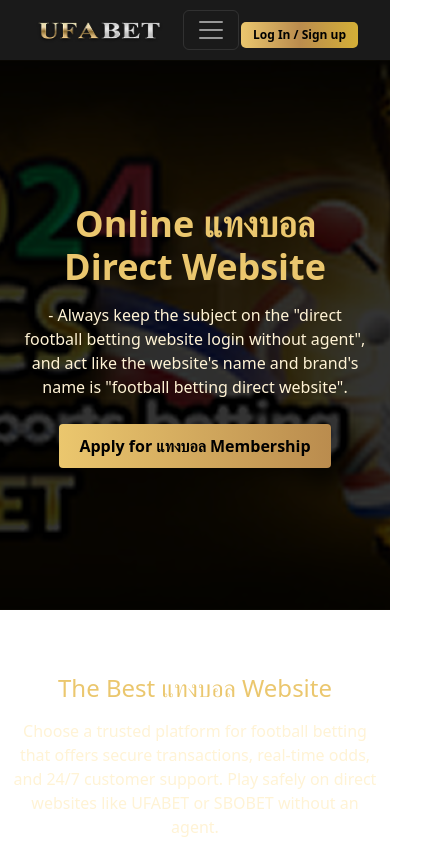
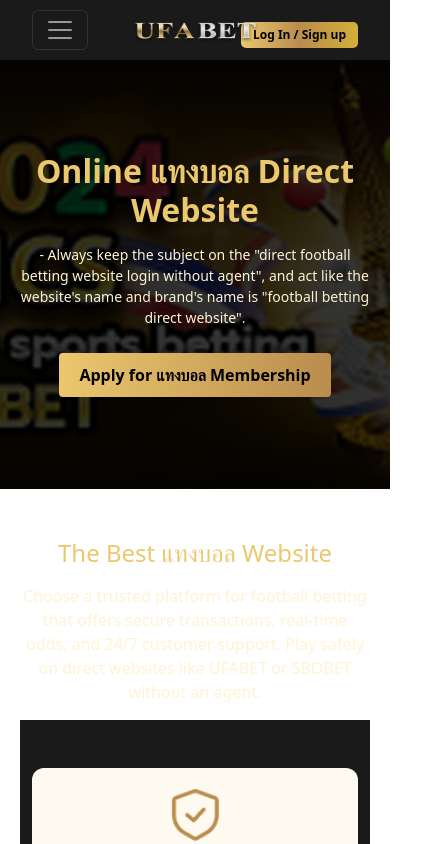
Before and after one commit to devangiHolisticseo1/ufabet, a Next.js app: page / in a window 390 px wide. Shown: the top 844 px of the page, 425 px wide, since content can reach past the window. Built offline with nearby package versions, Linux system fonts and the light colour scheme.

Commit message:
16/09/2025

```diff
--- a/next.config.mjs
+++ b/next.config.mjs
@@ -1,3 +1,40 @@
+// // /** @type {import('next').NextConfig} */
+// // const nextConfig = {};
+
+// // export default nextConfig;
+
+
+
+
+
+
+// /** @type {import('next').NextConfig} */
+// const nextConfig = {
+//   images: {
+//     domains: ['3b1a0d61453f.ngrok-free.app'],
+//   },
+//   // Optionally, add CORS headers if you're calling an API hosted on ngrok from your app
+//   async headers() {
+//     return [
+//       {
+//         source: '/api/:path*',  // Adjust if your API path is different
+//         headers: [
+//           {
+//             key: 'Access-Control-Allow-Origin',
+//             value: 'https://3b1a0d61453f.ngrok-free.app',
+//           },
+//         ],
+
+//       },
+//     ];
+//   },
+// };
+
+// export default nextConfig;
+
+
+
+
 // /** @type {import('next').NextConfig} */
 // const nextConfig = {};
 
@@ -13,6 +50,10 @@
   images: {
     domains: ['3b1a0d61453f.ngrok-free.app'],
   },
+   rules: {
+    'react/no-unescaped-entities': 'off',
+  },
+
   // Optionally, add CORS headers if you're calling an API hosted on ngrok from your app
   async headers() {
     return [
@@ -24,6 +65,7 @@
             value: 'https://3b1a0d61453f.ngrok-free.app',
           },
         ],
+
       },
     ];
   },
--- a/src/app/components/HomeNavbar/HomeNavbar.css
+++ b/src/app/components/HomeNavbar/HomeNavbar.css
@@ -140,6 +140,7 @@
   }
 
   .custom-navbar {
+
     flex-direction: column;
     align-items: flex-start;
     height: auto;
@@ -161,4 +162,29 @@
     text-align: center;
     margin-top: 10px;
   }
+    .home_nav_mx {
+    display: flex;
+    align-items: center;
+    justify-content: space-between;
+    position: relative;
+  }
+
+  /* Logo center */
+  .navbar-brand {
+    position: absolute;
+    left: 50%;
+    transform: translateX(-50%);
+  }
+
+  /* Toggle left */
+  .navbar-toggler {
+    margin-left: 0;
+    order: -1; /* ensures it's always leftmost */
+  }
+
+  /* Auth button right */
+  .auth-section {
+    margin-left: auto;
+  }
+
 }
--- a/src/app/components/HomeNavbar/HomeNavbar.jsx
+++ b/src/app/components/HomeNavbar/HomeNavbar.jsx
@@ -1,109 +1,3 @@
-// // 'use client';
-// // import React from 'react';
-// // import Image from 'next/image';
-// // import './homeNavbar.css';
-
-// // export default function HomeNavbar() {
-// //   return (
-// //     <nav className="navbar navbar-expand-lg navbar-dark custom-navbar">
-// //       <div className="container  home_nav_mx"> {/* Bootstrap container for responsive padding */}
-// //         <a className="navbar-brand" href="#">
-// //           <Image src="/images/home/ubet-logo 1.png" alt="logo" width={134} height={22} />
-// //         </a>
-
-// //         <button
-// //           className="navbar-toggler"
-// //           type="button"
-// //           data-bs-toggle="collapse"
-// //           data-bs-target="#navbarNav"
-// //           aria-controls="navbarNav"
-// //           aria-expanded="false"
-// //           aria-label="Toggle navigation"
-// //         >
-// //           <span className="navbar-toggler-icon"></span>
-// //         </button>
-
-// //         <div className="collapse navbar-collapse justify-content-center" id="navbarNav">
-// //           <ul className="navbar-nav gap-4">
-// //             <li className="nav-item">
-// //               <a className="nav-link" href="#">HOME</a>
-// //             </li>
-// //             <li className="nav-item">
-// //               <a className="nav-link" href="#">ABOUT US</a>
-// //             </li>
-// //             <li className="nav-item">
-// //               <a className="nav-link" href="#">LIVE SCORE</a>
-// //             </li>
-// //           </ul>
-// //         </div>
-
-// //         <div className="d-flex">
-// //           <a href="#" className="btn btn-gold">Log In / Sign up</a>
-// //         </div>
-// //       </div>
-// //     </nav>
-// //   );
-// // }
-
-
-
-// 'use client';
-// import React from 'react';
-// import Image from 'next/image';
-// import './homeNavbar.css';
-
-// export default function HomeNavbar() {
-//   return (
-//     <header>
-//       <nav className="navbar navbar-expand-lg navbar-dark custom-navbar" role="navigation" aria-label="Main navigation">
-//         <div className="container home_nav_mx">
-//           <a className="navbar-brand" href="#" aria-label="Homepage">
-//             <figure className="m-0">
-//               <Image src="/images/home/ubet-logo 1.png" alt="UBet Logo" width={134} height={22} />
-//               <figcaption className="visually-hidden">
-//                 <strong>UBet</strong> - Home Logo
-//               </figcaption>
-//             </figure>
-//           </a>
-
-//           <button
-//             className="navbar-toggler"
-//             type="button"
-//             data-bs-toggle="collapse"
-//             data-bs-target="#navbarNav"
-//             aria-controls="navbarNav"
-//             aria-expanded="false"
-//             aria-label="Toggle navigation"
-//           >
-//             <span className="navbar-toggler-icon"></span>
-//           </button>
-
-//           <div className="collapse navbar-collapse justify-content-center" id="navbarNav">
-//             <ul className="navbar-nav gap-4">
-//               <li className="nav-item">
-//                 <a className="nav-link" href="#">HOME</a>
-//               </li>
-//               <li className="nav-item">
-//                 <a className="nav-link" href="#">ABOUT US</a>
-//               </li>
-//               <li className="nav-item">
-//                 <a className="nav-link" href="#">LIVE SCORE</a>
-//               </li>
-//             </ul>
-//           </div>
-
-//           <div className="d-flex">
-//             <a href="#" className="btn btn-gold">Log In / Sign up</a>
-//           </div>
-//         </div>
-//       </nav>
-//     </header>
-//   );
-// }
-
-
-
-
 'use client';
 import React, { useState } from 'react';
 import Image from 'next/image';
@@ -123,7 +17,7 @@
   return (
     <header>
       <nav className="navbar navbar-expand-lg navbar-dark custom-navbar" role="navigation" aria-label="Main navigation">
-        <div className="container home_nav_mx">
+        {/* <div className="container home_nav_mx">
           <a className="navbar-brand" href="#" aria-label="Homepage">
             <figure className="m-0">
               <Image src="/images/home/ubet-logo 1.png" alt="UBet Logo" width={134} height={22} />
@@ -161,7 +55,52 @@
           <div className="d-flex auth-section">
             <a href="#" className="btn btn-gold" onClick={closeNavbar}>Log In / Sign up</a>
           </div>
-        </div>
+        </div> */}
+        <div className="container home_nav_mx">
+  {/* Hamburger - Left */}
+  <button
+    className="navbar-toggler"
+    type="button"
+    onClick={toggleNavbar}
+    aria-controls="navbarNav"
+    aria-expanded={isOpen}
+    aria-label="Toggle navigation"
+  >
+    <span className="navbar-toggler-icon"></span>
+  </button>
+
+  {/* Logo - Center */}
+  <a className="navbar-brand" href="#" aria-label="Homepage">
+    <figure className="m-0">
+      <Image src="/images/home/ubet-logo 1.png" alt="UBet Logo" width={134} height={22} />
+      <figcaption className="visually-hidden">
+        <strong>UBet</strong> - Home Logo
+      </figcaption>
+    </figure>
+  </a>
+
+  <div className={`collapse navbar-collapse justify-content-center ${isOpen ? 'show' : ''}`} id="navbarNav">
+            <ul className="navbar-nav gap-4">
+              <li className="nav-item">
+                <a className="nav-link" href="#" onClick={closeNavbar}>HOME</a>
+              </li>
+              <li className="nav-item">
+                <a className="nav-link" href="#" onClick={closeNavbar}>ABOUT US</a>
+              </li>
+              <li className="nav-item">
+                <a className="nav-link" href="#" onClick={closeNavbar}>LIVE SCORE</a>
+              </li>
+            </ul>
+          </div>
+
+
+
+  {/* Auth Button - Right */}
+  <div className="d-flex auth-section">
+    <a href="#" className="btn btn-gold" onClick={closeNavbar}>Log In / Sign up</a>
+  </div>
+</div>
+
       </nav>
     </header>
   );
--- a/src/app/components/sec10/home_sec10.css
+++ b/src/app/components/sec10/home_sec10.css
@@ -96,3 +96,8 @@
 .home_sec10_desc.show {
   display: block;
 }
+
+
+@media (max-width: 767px) {
+
+}
--- a/src/app/components/sec10/home_sec10.jsx
+++ b/src/app/components/sec10/home_sec10.jsx
@@ -211,7 +211,7 @@
                 alt={data[activeIndex].title}
                 width={400}
                 height={400}
-                className="home_sec10_image"
+                className="home_sec10_image img-fluid"
               />
             </figure>
           </div>
--- a/src/app/components/sec4/home_sec4_p1.css
+++ b/src/app/components/sec4/home_sec4_p1.css
@@ -159,7 +159,7 @@
 .home_sec4_p1_odds_value {
   font-size: 16px;
   color: #fff;
-  margin-top: 39px;
+  margin-top: 31px;
 }
 
 .home_sec4_p1_odds_rate {
@@ -209,4 +209,8 @@
     margin-right: unset;
   }
 
+  .home_sec4_p1_under_box{
+    padding: 15px;
+  }
+
 }
--- a/src/app/page.css
+++ b/src/app/page.css
@@ -1354,6 +1354,123 @@
     }
 
 
+    .home_sec3_login-card{
+      width: unset;
+      /* padding: 34px 20px 18px; */
+      margin-left: auto;
+      margin-right: auto;
+    }
+
+    .home_sec3_input-group{
+        width: unset;
+    }
+
+    .home_sec1_title{
+      font-size: 32px;
+    }
+
+
+    .home_sec1 p{
+      font-size: 14px;
+    }
+
+    .home_sec1{
+      height: 429px;
+    }
+
+    .home_sec2{
+      padding-top: 3.125rem;
+      padding-inline: 1.25rem;
+    }
+
+    .home_sec2_p2{
+      margin-block: 2px;
+    }
+
+    .home_sec2_p2_container{
+      margin-top: 25px;
+    }
+
+
+    .home_sec2_p2_step-card{
+      max-width: unset;
+    }
+
+    .home_sec3__card{
+      width: unset;
+    }
+
+
+    .home_sec3_divide{
+      flex-direction: column-reverse;
+    }
+    .home_sec3_login-btn{
+      /* padding: 13.82px 20.14px 15.19px 15.18px; */
+      margin-inline: 20px;
+    }
+
+    .home_sec3_login-card{
+      min-height: 358px;
+    }
+
+    .home_sec3{
+      padding-inline: 1.25rem;
+    }
+
+    .home_sec3__features-wrapper{
+      padding-top: 25px ;
+      padding-bottom: 0px;
+    }
+
+
+    .home_sec3_divide{
+      /* margin-bottom: 19.5px; */
+      margin-top: 30px;
+    }
+
+    .home_sec2_row_div{
+      margin-top: 25px;
+      gap: 15px;
+    }
+
+
+    .home_sec3_take_advantage{
+      margin-top: 24.71px;
+      margin-left: 36.21px;
+    }
+
+    .home_sec3_list{
+      margin-left: 36.21px;
+    }
+    .home_sec3_p_24_hour{
+      margin-bottom: 25px;
+    }
+
+    .home_sec3_h1{
+      margin-bottom: 10.29px;
+    }
+
+    .home_sec2_sec{
+      padding-bottom: 25px;
+      padding-inline: 20px;
+    }
+
+    .home_sec5{
+      padding-block: 50px;
+      padding-inline: 20px;
+    }
+
+
+    .home_sec2_p{
+      margin-top: 12px;
+    }
+
+    .home_sec5_p1{
+      margin-top: 50px;
+      padding-block: 20px;
+      padding-inline: 15px;
+    }
+
 
 
 
--- a/src/app/page.js
+++ b/src/app/page.js
@@ -1,3 +1,4 @@
+/* eslint-disable react/no-unescaped-entities */
 "use client"
 import React, { useState } from 'react';
 import "./page.css";
@@ -126,6 +127,7 @@
             <p>
               - Always keep the subject on the "direct football betting website login without agent",
               and act like the website's name and brand's name is "football betting direct website".
+
             </p>
 
             <button className="home_sec1_button">Apply for แทงบอล Membership</button>
@@ -412,7 +414,7 @@
                   >
                     {home_sec2_p3_cards.map((card, index) => (
                       <article key={index} className="home_sec2_p3_card">
-                        <img src={card.icon} alt={card.title} className="home_sec2_p3_icon" />
+                        <Image src={card.icon} alt={card.title} className="home_sec2_p3_icon" fill />
                         <h3 className="home_sec2_p3_title">{card.title}</h3>
                         <p className="home_sec2_p3_description">{card.description}</p>
                       </article>
@@ -1441,7 +1443,6 @@
 
             </div>
           </div>
-
 
         </section> */}
         <section>
```
